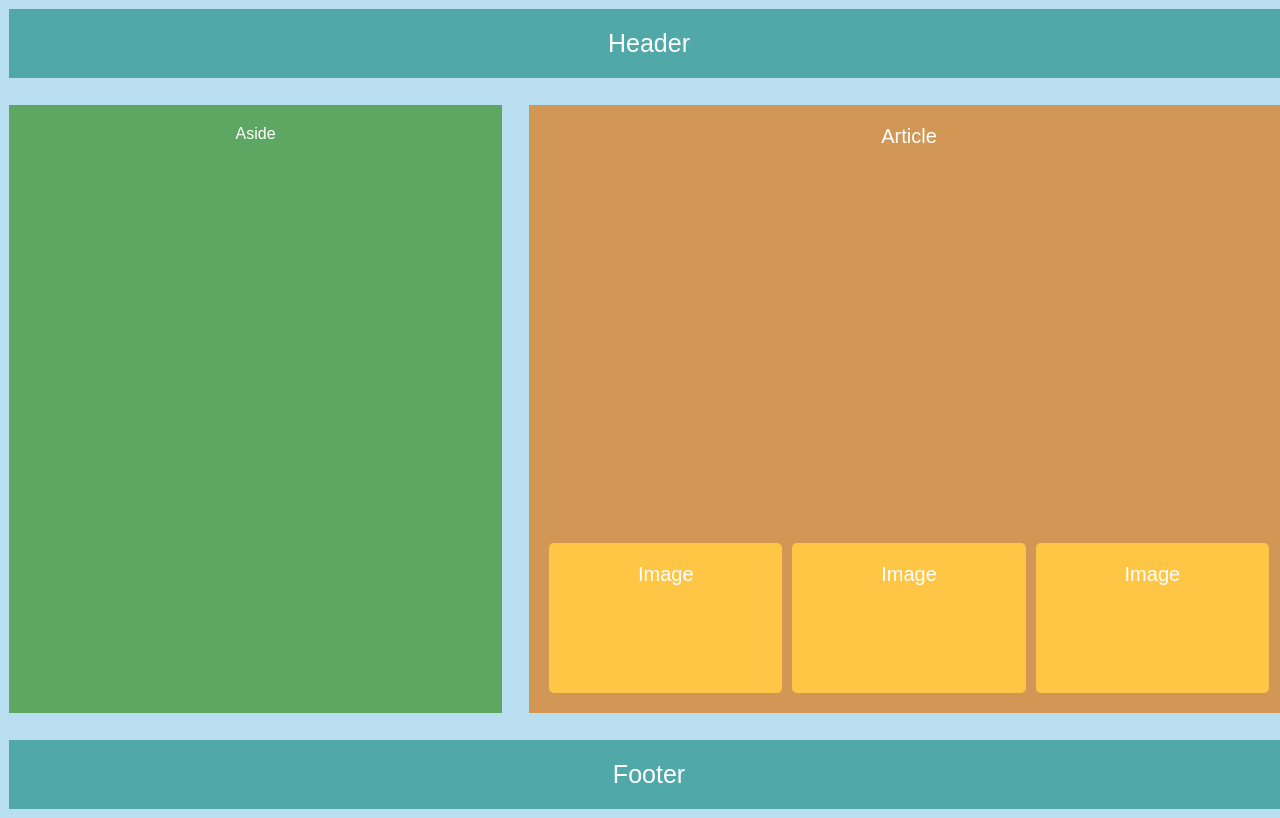
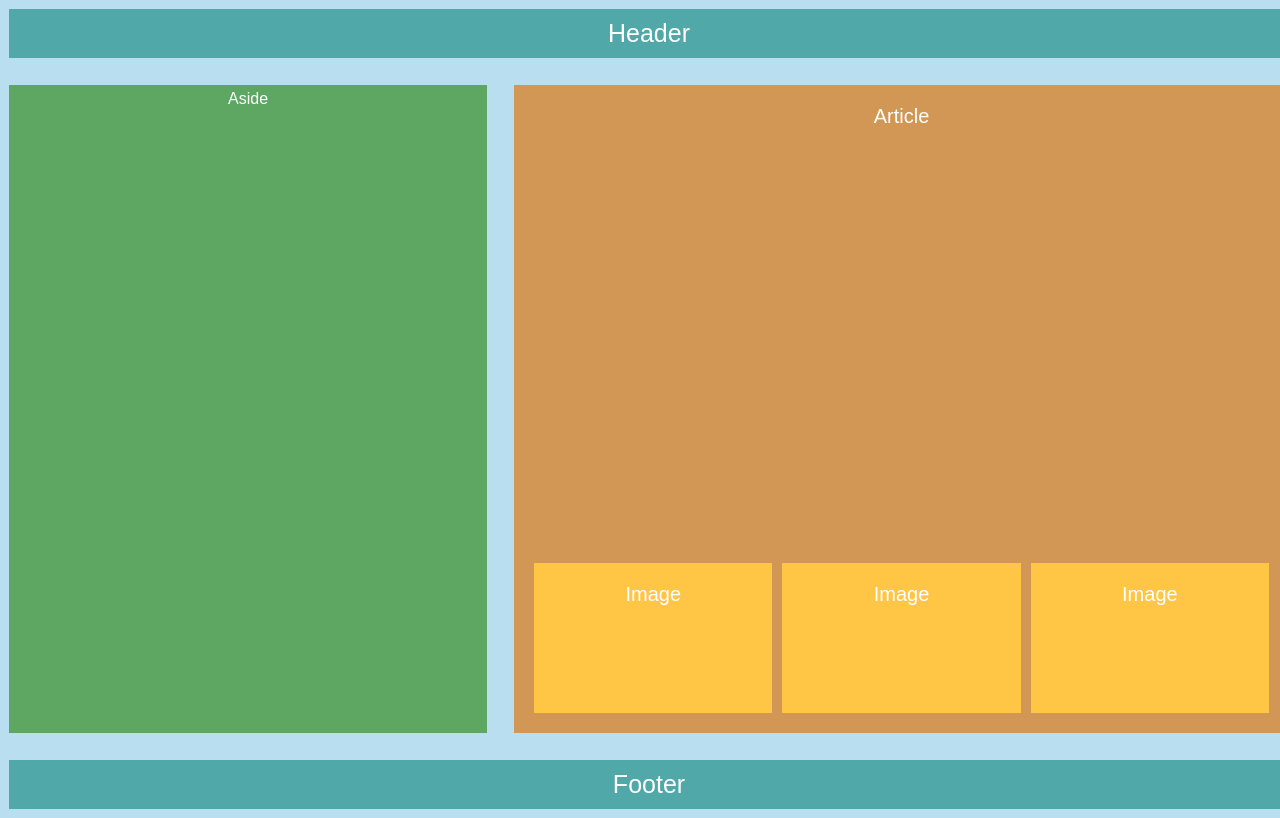
Before and after one commit to halaabushehab/Layout-task, a plain HTML site: page index3.html in a window 1280 px wide. Drawn offline with Linux system fonts and the light colour scheme.

Commit message:
Layout-task

```diff
--- a/index3.html
+++ b/index3.html
@@ -12,17 +12,17 @@
 <body>
 
     <div class="main_page">
-        <header>Header</header>
-        <aside>Aside</aside>
-        <main>
-            <article>Article</article>
+        <div class="header">Header</div>
+        <div class="aside">Aside</div>
+        <div class="main">
+            <div class="article">Article</div>
             <div class="images">
                 <div>Image</div>
                 <div>Image</div>
                 <div>Image</div>
             </div>
-        </main>
-        <footer>Footer</footer>
+        </div>
+        <div class="footer">Footer</div>
     </div>
 
 
--- a/style3.css
+++ b/style3.css
@@ -16,9 +16,9 @@ body {
 }
 
 
-header {
+.header {
   background-color: #50a8a8;
-  padding: 20px;
+  padding: 10px;
   text-align: center;
   color: white;
   font-size: 25px;
@@ -27,17 +27,17 @@ header {
 }
 
 
-aside {
+.aside {
   grid-column: 1;
   grid-row: 2;
   background-color: #5da762;
-  padding: 20px;
+  padding: 5px;
   color: white;
   text-align: center;
 }
 
 
-main {
+.main {
   background-color: #d29754;
   padding: 20px;
   display: flex;
@@ -47,7 +47,9 @@ main {
   grid-row: 2;
 }
 
-article {
+.article {
+  grid-column: 1 /span 2;
+  grid-row: 1;
   text-align: center;
   color: white;
   font-size: 20px;
@@ -71,13 +73,13 @@ article {
   flex: 1;
   color: white;
   font-size: 20px;
-  border-radius: 5px;
+  border-radius: 0;
 }
 
 
-footer {
+.footer {
   background-color: #50a8a8;
-  padding: 20px;
+  padding: 10px;
   text-align: center;
   color: white;
   font-size: 25px;
```
Also changed, not shown: frog.png (added), game 1.png (deleted), game 2.png (deleted), garden .png (added).
